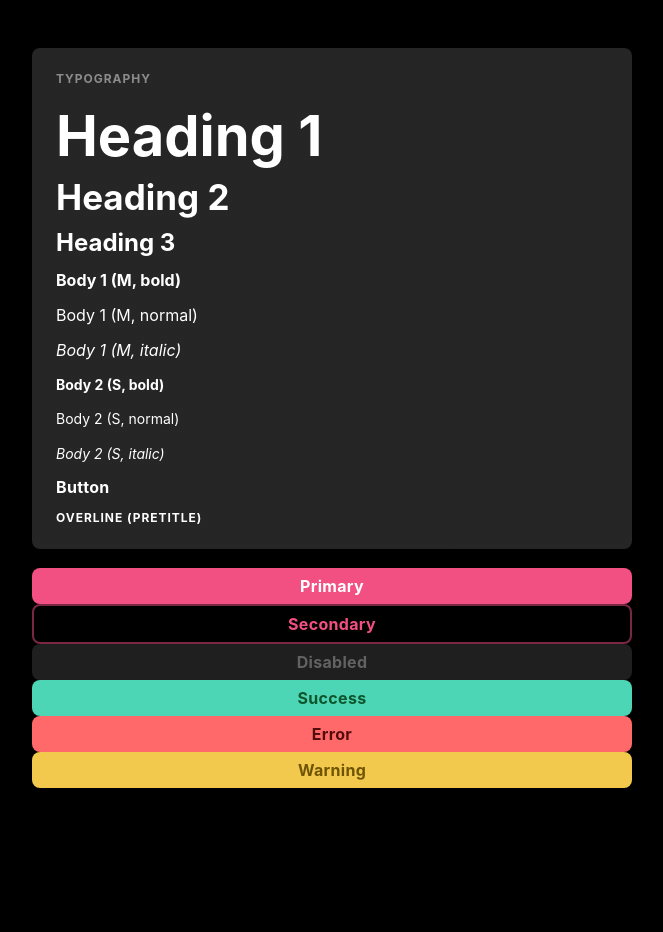
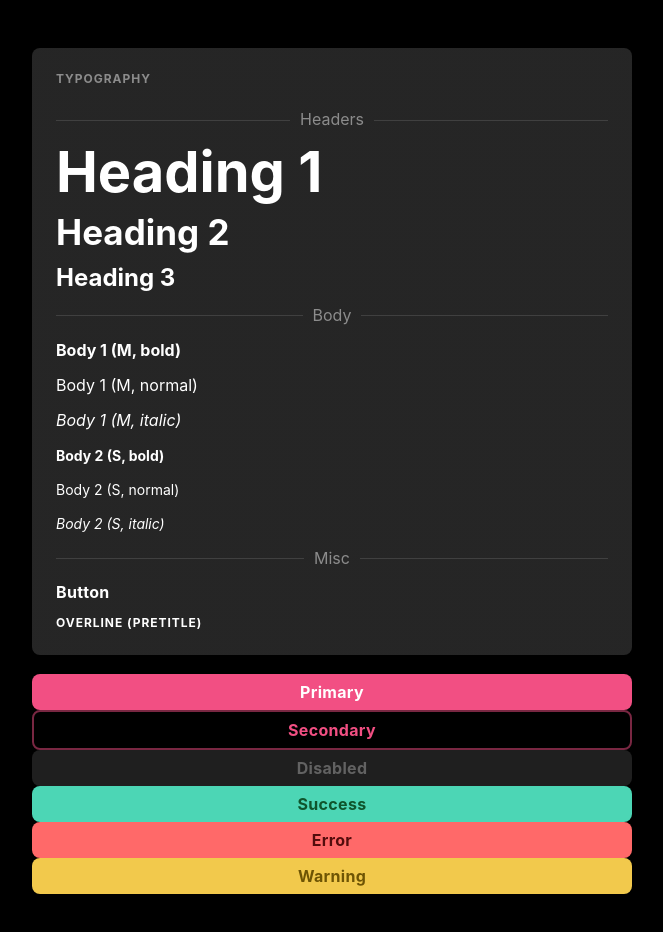
Before and after one commit to CleonWong/mui-custom-theme-tutorial, a React (Create React App) app: page / in a window 1280 px wide. Shown: the top 932 px of the page, without its empty margins (308-971 px from the left). Before the commit the page ends 836 px from the top, so only its background shows below. Built offline with nearby package versions, Linux system fonts and the light colour scheme; a web font is replaced by a local one.

Commit message:
Cleaned up typography card

```diff
--- a/src/components/typography/typography.tsx
+++ b/src/components/typography/typography.tsx
@@ -1,6 +1,12 @@
 import React from "react";
 
-import { Card, CardHeader, CardContent, Typography } from "@mui/material";
+import {
+  Card,
+  CardHeader,
+  CardContent,
+  Divider,
+  Typography
+} from "@mui/material";
 
 // ----------
 
@@ -12,6 +18,9 @@ export const TypographyPaper = (): JSX.Element => {
         titleTypographyProps={{ variant: "overline", color: "text.secondary" }}
       />
       <CardContent sx={{ paddingTop: "0px" }}>
+        <Divider sx={{ paddingBottom: "1rem", color: "text.secondary" }}>
+          Headers
+        </Divider>
         <Typography sx={{ paddingBottom: "1rem" }} variant="h1">
           Heading 1
         </Typography>
@@ -21,6 +30,9 @@ export const TypographyPaper = (): JSX.Element => {
         <Typography sx={{ paddingBottom: "1rem" }} variant="h3">
           Heading 3
         </Typography>
+        <Divider sx={{ paddingBottom: "1rem", color: "text.secondary" }}>
+          Body
+        </Divider>
         <Typography
           sx={{ paddingBottom: "1rem", fontWeight: "bold" }}
           variant="body1"
@@ -59,6 +71,9 @@ export const TypographyPaper = (): JSX.Element => {
         >
           Body 2 (S, italic)
         </Typography>
+        <Divider sx={{ paddingBottom: "1rem", color: "text.secondary" }}>
+          Misc
+        </Divider>
         <Typography
           sx={{ paddingBottom: "1rem" }}
           variant="button"
```
